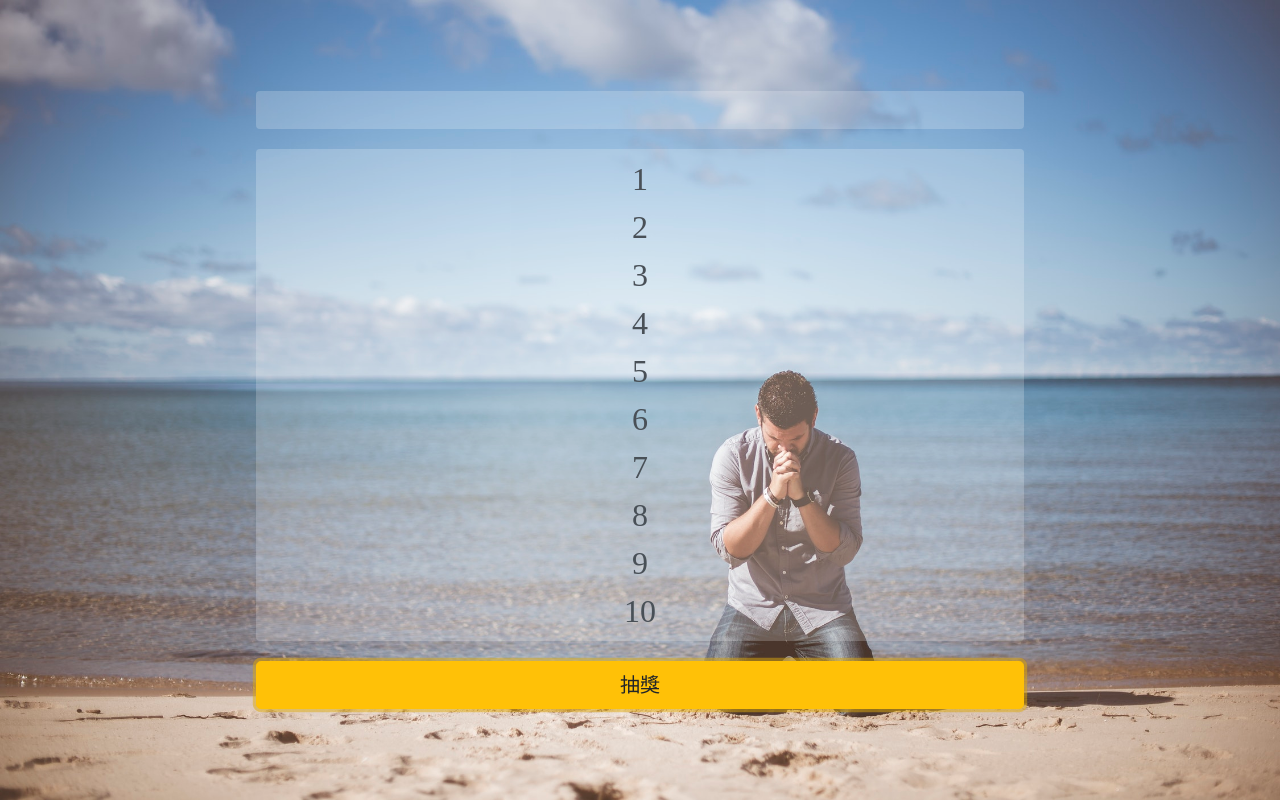
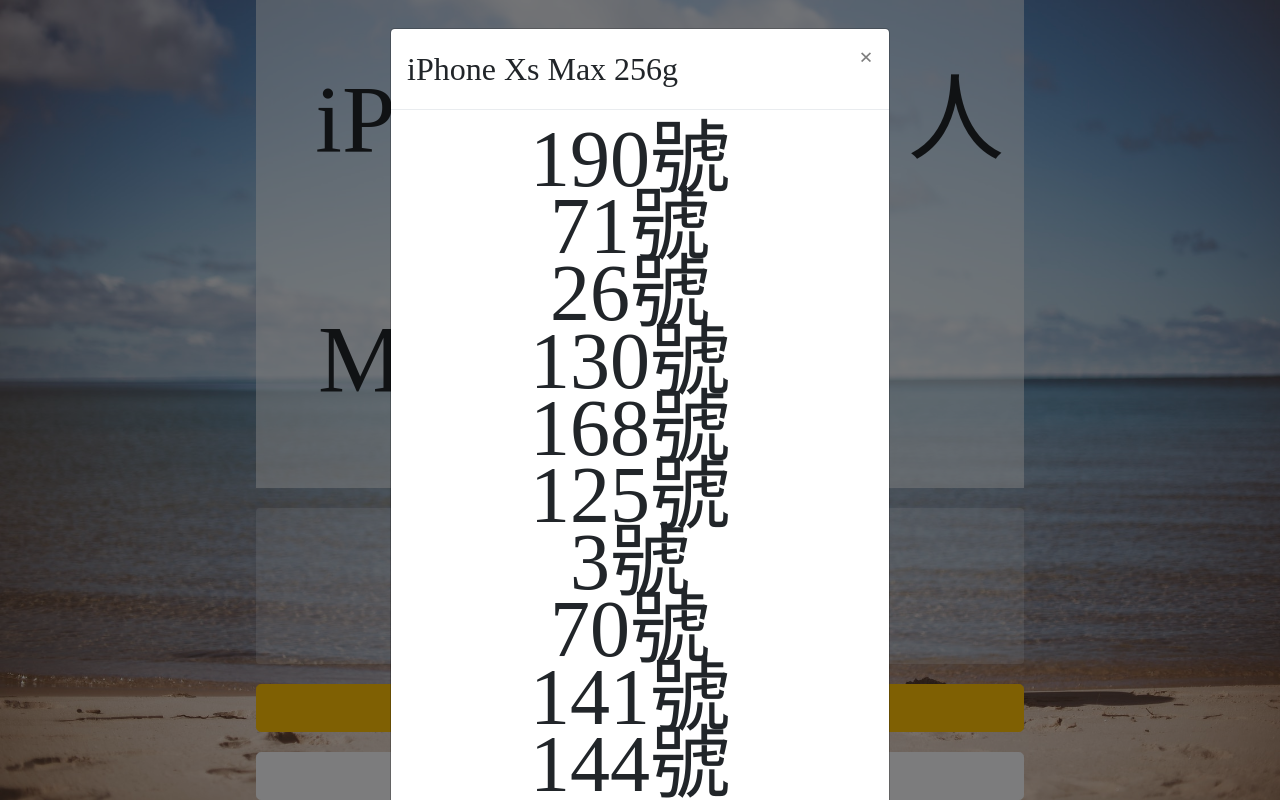
Before and after one commit to WeiChenLiu-Jeff/Web-Lottery, a plain HTML site: page index.html in a window 1280 px wide. Both pictures are taken after a click on the button "抽獎". Drawn offline with Linux system fonts and the light colour scheme; a web font is replaced by a local one.

Commit message:
Create: setting modal, lottery modal. Add: favicon.ico

```diff
--- a/index.html
+++ b/index.html
@@ -6,17 +6,70 @@
     <link rel="stylesheet" type="text/css" href="styles/main.css">
     <script src="scripts/jquery.js"></script>
     <script src="scripts/bootstrap.min.js"></script>
-
+    <link rel="shortcut icon" type="image/png" href="image/favicon.ico">
+    <title>HAKUHODO SECRET LOTTERY</title>
 </head>
 
 <body>
     <div class="main">
-        <input id="prizeAmount" class="form-control" type="number" placeholder="">
-        <textarea id="staffList" class="form-control" rows="10" cols="50"></textarea>
-        <button type="button" class="btn btn-warning btn-lg" onclick="getWinner()">抽獎</button>
+        <div class="now">
+            <!-- <label>正在抽出：</label> -->
+            <label id="prizeName">iPhone Xs Max 256g</label>
+            <label id="prizeAmount">10</label>
+            <label>人</label>
+        </div>
+
+        <textarea id="staffList" class="form-control" rows="5" cols="50"></textarea>
+        <button type="button" class="btn btn-warning btn-lg" onclick="getWinner()" data-toggle="modal" data-target="#lotteryModal"
+            style="margin-bottom: 20px;">抽獎</button>
+        <button type="button" class="btn btn-light btn-lg" data-toggle="modal" data-target="#settingModal">設定獎項</button>
+
+        <!-- Lottery Modal -->
+        <div class="modal fade" id="lotteryModal" tabindex="-1" role="dialog" aria-hidden="true">
+            <div class="modal-dialog" role="document">
+                <div  class="modal-content">
+                    <div class="modal-header">
+                        <h5 class="modal-title" id="lotteryModalLabel">開獎</h5>
+                        <button type="button" class="close" data-dismiss="modal" aria-label="Close">
+                            <span aria-hidden="true">&times;</span>
+                        </button>
+                    </div>
+                    <div class="modal-body lotteryBody">
+                        <!-- <label>得主是：</label> -->
+                        <label id="lotteryWinner"></label>
+                    </div>
+                    <div class="modal-footer">
+                        <button type="button" class="btn btn-success" data-dismiss="modal">確認</button>
+                    </div>
+                </div>
+            </div>
+        </div>
+
+        <!-- Setting Modal -->
+        <div class="modal fade" id="settingModal" tabindex="-1" role="dialog" aria-hidden="true">
+            <div class="modal-dialog" role="document">
+                <div class="modal-content">
+                    <div class="modal-header">
+                        <h5 class="modal-title" id="settingModalLabel">設定獎項</h5>
+                        <button type="button" class="close" data-dismiss="modal" aria-label="Close">
+                            <span aria-hidden="true">&times;</span>
+                        </button>
+                    </div>
+                    <div class="modal-body settingBody">
+                        <input id="settingBody_prizeName" class="form-control" placeholder="請輸入品項" style="margin-bottom: 20px;">
+                        <input id="settingBody_prizeAmount" class="form-control" type="number" placeholder="幸運兒人數">
+                    </div>
+                    <div class="modal-footer">
+                        <button type="button" class="btn btn-success" data-dismiss="modal" onclick="settingPrize()">設定</button>
+                    </div>
+                </div>
+            </div>
+        </div>
+
     </div>
 </body>
 
 <script src="scripts/main.js"></script>
+<script src="scripts/settingModal.js"></script>
 
 </html>
--- a/scripts/main.js
+++ b/scripts/main.js
@@ -42,11 +42,15 @@
 }
 
 function getAmount() {
-    return document.getElementById('prizeAmount').value;
+    //取得label上的人數
+    return parseInt(document.getElementById('prizeAmount').textContent);
 }
 
 //按下抽獎按鈕要執行的部分
 function getWinner() {
+    //改modal內的標題
+    document.getElementById('lotteryModalLabel').textContent = document.getElementById('prizeName').textContent;
+
     //取清單
     var staffList = getStaffList();
 
@@ -76,12 +80,20 @@
     document.getElementById("staffList").value = str;
 
 
+    //這邊的數據到時候拿到modal顯示
     console.log('============================');
-    console.log('抽出的位置(index)為：' + indexArray);
+    // console.log('抽出的位置(index)為：' + indexArray);
     console.log('得獎的為：' + targetArray);
     console.log('剩下的名單為：' + staffList);
     console.log('剩下的人數為：' + staffList.length);
     console.log('============================');
+
+    //先整理過成string再bind
+    var winnerStr = '';
+    targetArray.forEach(function (t) {
+        winnerStr = winnerStr + t + '號' + '<br/>';
+    });
+    $('#lotteryWinner').html(winnerStr);
 }
 
 
--- /dev/null
+++ b/scripts/settingModal.js
@@ -0,0 +1,4 @@
+function settingPrize() {
+    document.getElementById('prizeName').textContent = document.getElementById('settingBody_prizeName').value;
+    document.getElementById('prizeAmount').textContent = document.getElementById('settingBody_prizeAmount').value;
+}
--- a/styles/main.css
+++ b/styles/main.css
@@ -49,14 +49,33 @@
     height: 100%;
 }
 
-.main input,
-.main input:focus {
+.main .now {
+    display: inline-flex;
+    justify-content: center;
+    background: rgba(255, 255, 255, 0.5);
+    margin-bottom: 20px;
+}
+
+.main .now label {
     text-align: center;
-    background: rgba(255, 255, 255, 0.2);
-    margin-bottom: 20px;
-    border: none;
-    font-size: 2em;
+    font-size: 6rem;
+    line-height: 15rem;
+    margin-right: 20px;
 }
+
+#prizeAmount {
+    font-size: 6rem;
+    color: red;
+}
+
+.main label {
+    text-align: center;
+    font-size: 3rem;
+    line-height: 4rem;
+    margin-right: 20px;
+}
+
+
 
 .main textarea,
 .main textarea:focus {
@@ -67,3 +86,18 @@
     resize: none;
     font-size: 2rem;
 }
+
+.lotteryBody {
+    display: inline-flex;
+    flex-direction: column;
+    align-content: center;
+}
+
+#lotteryModalLabel {
+    font-size: 2rem;
+}
+
+#lotteryWinner {
+    font-size: 5rem;
+    line-height: 4.2rem;
+}
```
Also changed, not shown: image/favicon.ico (added), 1 other file.
